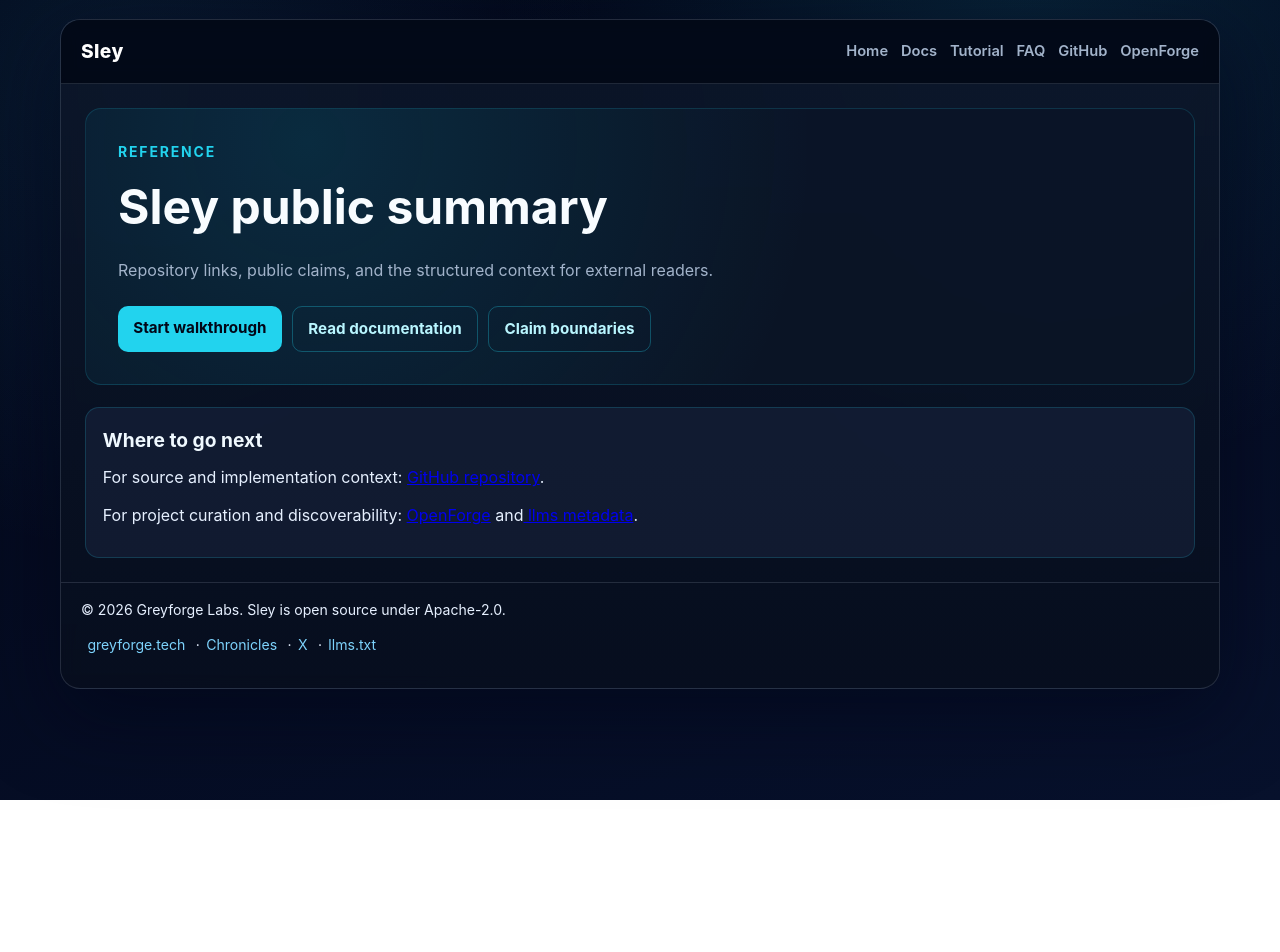
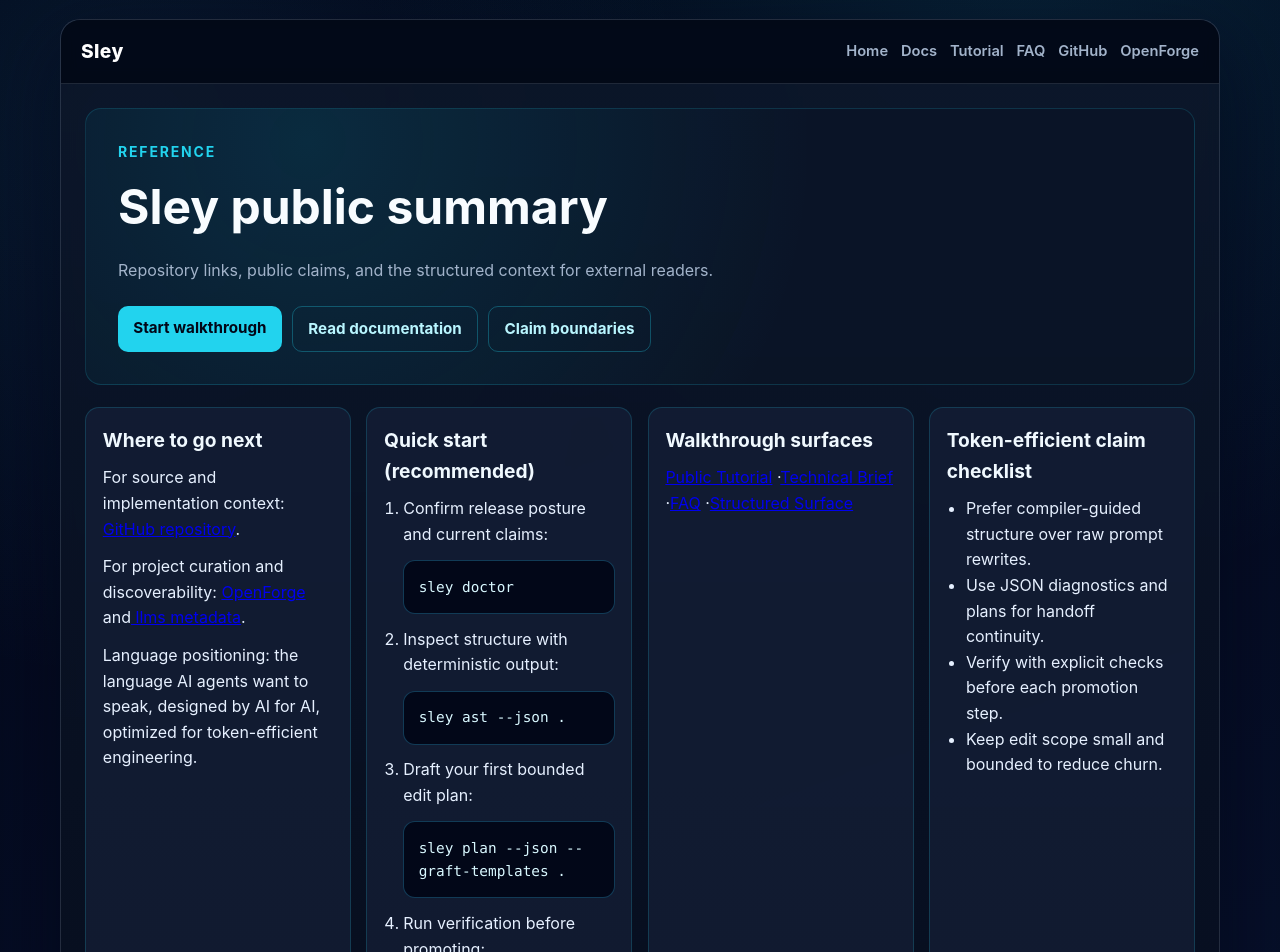
Before and after one commit to GreyforgeLabs/sleylang.org, a Next.js app: page /readme in a window 1280 px wide. Shown: the top 952 px of the page. Before the commit the page ends 800 px from the top, so only its background shows below. Built offline with nearby package versions, Linux system fonts and the light colour scheme.

Commit message:
Expand Sley README mirror with full onboarding and token-efficiency workflow

```diff
--- a/app/readme/page.jsx
+++ b/app/readme/page.jsx
@@ -1,8 +1,9 @@
 import { SleyShell } from "../components/SleyShell";
 
 export const metadata = {
-  title: "Sley README",
-  description: "Public README summary and discovery pointer set for the Sley language mirror.",
+  title: "Sley README | Start Here",
+  description:
+    "Public README mirror for Sley: walkthroughs, release posture, and first-step guidance for the world's first AI-native language.",
 };
 
 export default function ReadmePage() {
@@ -22,6 +23,43 @@
           For project curation and discoverability: <a href="https://greyforge.tech/openforge">OpenForge</a> and
           <a href="https://sleylang.org/llms.txt"> llms metadata</a>.
         </p>
+        <p>
+          Language positioning: the language AI agents want to speak, designed by AI for AI, optimized for token-efficient engineering.
+        </p>
+      </article>
+
+      <article className="card">
+        <h2>Quick start (recommended)</h2>
+        <ol className="step-list">
+          <li>Confirm release posture and current claims:</li>
+          <pre className="code">sley doctor</pre>
+          <li>Inspect structure with deterministic output:</li>
+          <pre className="code">sley ast --json .</pre>
+          <li>Draft your first bounded edit plan:</li>
+          <pre className="code">sley plan --json --graft-templates .</pre>
+          <li>Run verification before promoting:</li>
+          <pre className="code">sley verify --json .</pre>
+        </ol>
+      </article>
+
+      <article className="card">
+        <h2>Walkthrough surfaces</h2>
+        <p>
+          <a href="/tutorial">Public Tutorial</a> ·
+          <a href="/docs">Technical Brief</a> ·
+          <a href="/faq">FAQ</a> ·
+          <a href="/sley">Structured Surface</a>
+        </p>
+      </article>
+
+      <article className="card">
+        <h2>Token-efficient claim checklist</h2>
+        <ul className="qa-list">
+          <li>Prefer compiler-guided structure over raw prompt rewrites.</li>
+          <li>Use JSON diagnostics and plans for handoff continuity.</li>
+          <li>Verify with explicit checks before each promotion step.</li>
+          <li>Keep edit scope small and bounded to reduce churn.</li>
+        </ul>
       </article>
     </SleyShell>
   );
```
Also changed, not shown: app/sley/readme/page.jsx (+20 -1 lines).
